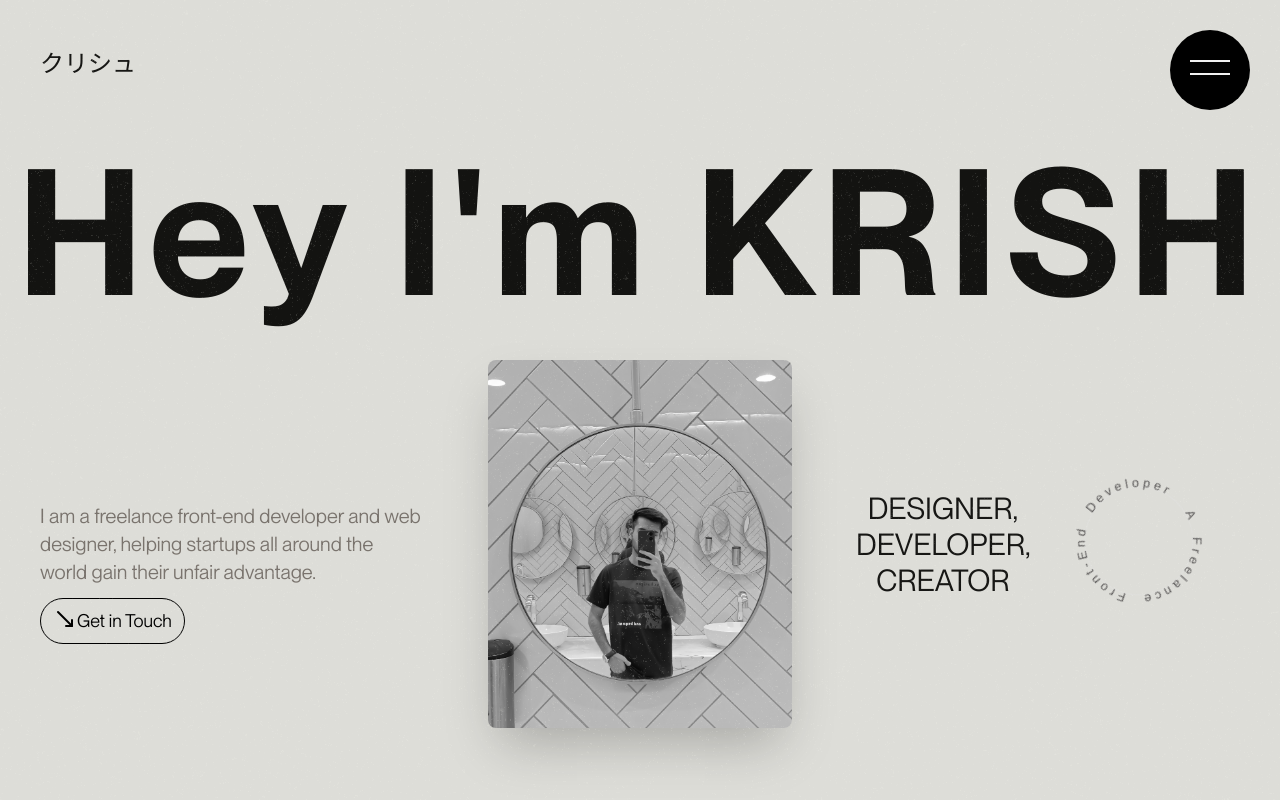
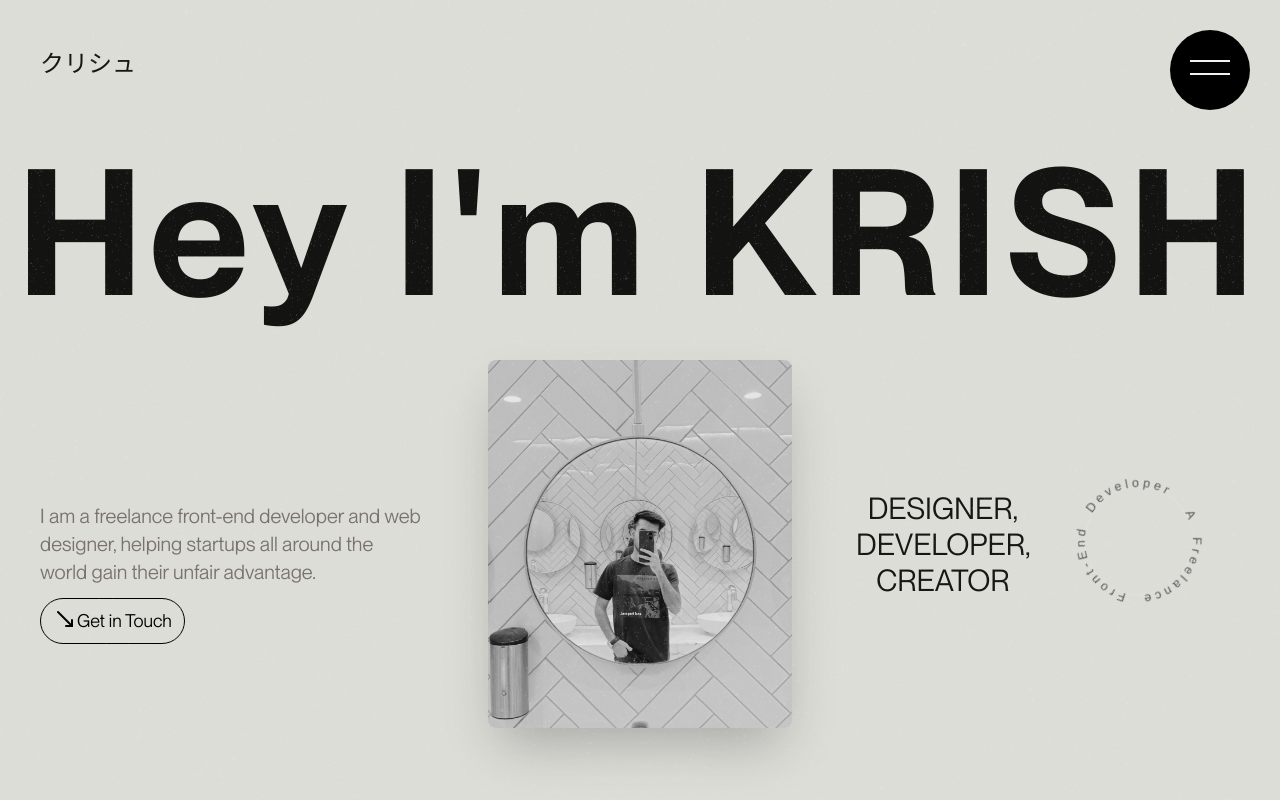
Before and after one commit to krish-jatav/portfolio-V3, a Next.js app: page /home in a window 1280 px wide. Shown: the top 800 px of the page. Built offline with nearby package versions, Linux system fonts and the light colour scheme.

Commit message:
image error fix

```diff
--- a/public/index.js
+++ b/public/index.js
@@ -70,7 +70,7 @@ from "./genAi.png";
 export { default as getinTouch }
 from "./contact.svg";
 export { default as myImage }
-from "./profileIMG2.jpg";
+from "./profileIMG.jpg";
 export { default as mockup1 }
 from "./mockup1.png";
 export { default as mockup2 }
```
